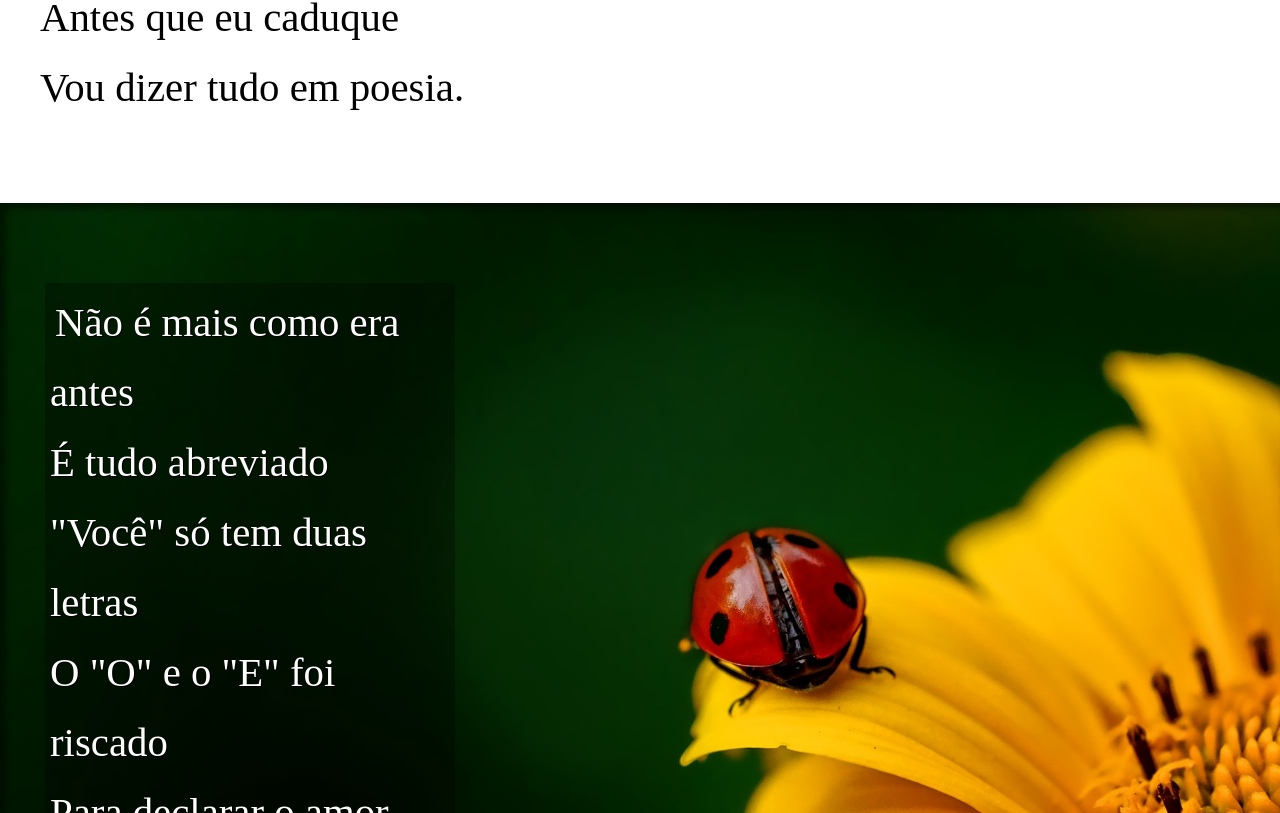
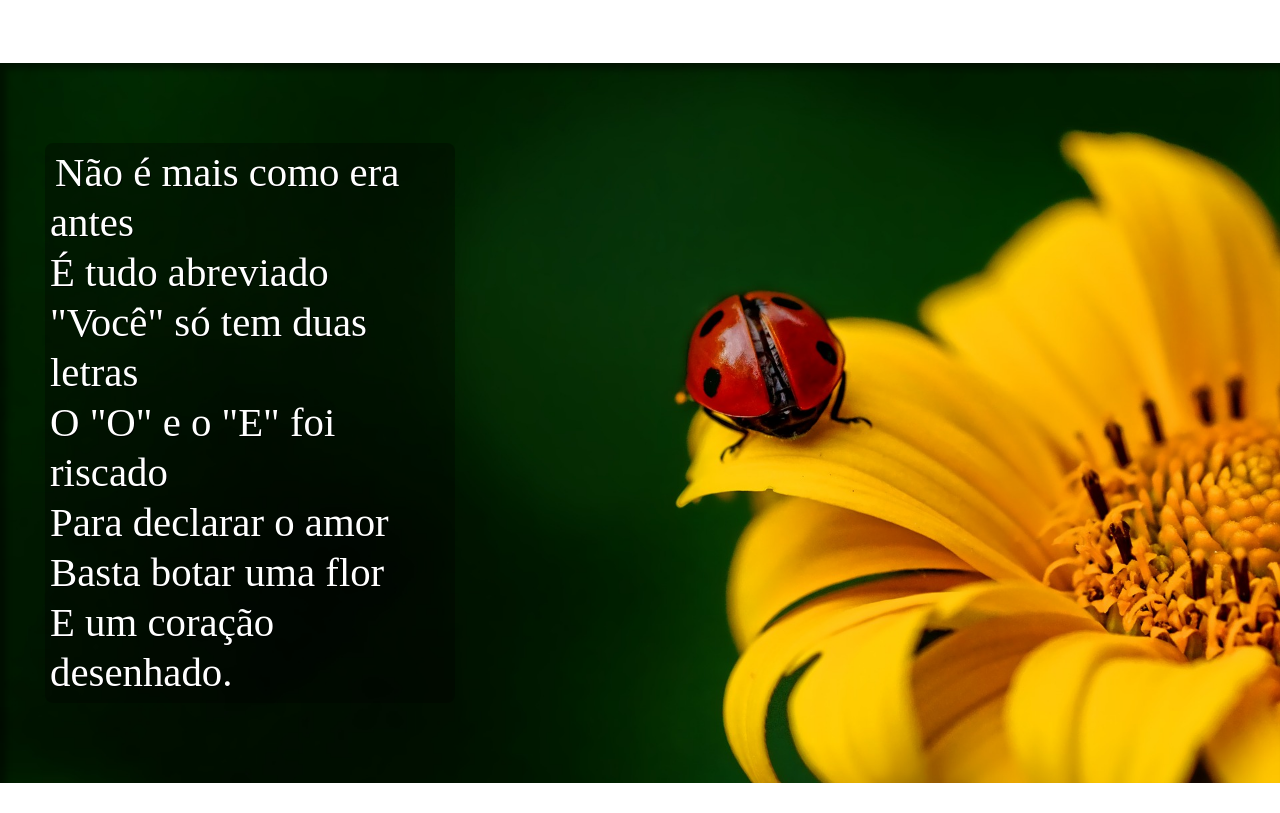
Before and after one commit to Vyny16/projeto-cordel, a plain HTML site: page index.html in a window 1280 px wide. Shown: the part 687-1500 px from the top of the page. Drawn offline with nearby package versions, Linux system fonts and the light colour scheme; a web font is replaced by a local one.

Commit message:
ajustes finais

```diff
--- a/style.css
+++ b/style.css
@@ -53,7 +53,7 @@ section {
 }
 
 section p {
-    line-height: 70px;
+    line-height: 50px;
     font-size:calc(28px + 1vw);
 }
 
@@ -83,8 +83,8 @@ section p {
 
 
 #juaninha p {
-    border-radius: 2px;
-    text-shadow:1px 1px 0px rgb(0, 0, 0) ;
+    border-radius: 8px;
+    text-shadow:1px 1px 0px rgba(0, 0, 0, 0.699) ;
 }
 #juaninha {
     background-image: url(img/background001.jpg);
@@ -95,8 +95,8 @@ section p {
 
 #cartas p {
     width: 400px;
-    border-radius: 2px;
-    text-shadow:2px 1px 0px rgb(0, 0, 0) ;
+    border-radius: 8px;
+    text-shadow:1px 1px 0px rgba(0, 0, 0, 0.699) ;
 }
 #cartas {
      background-image: url(img/background002.jpg);
```
